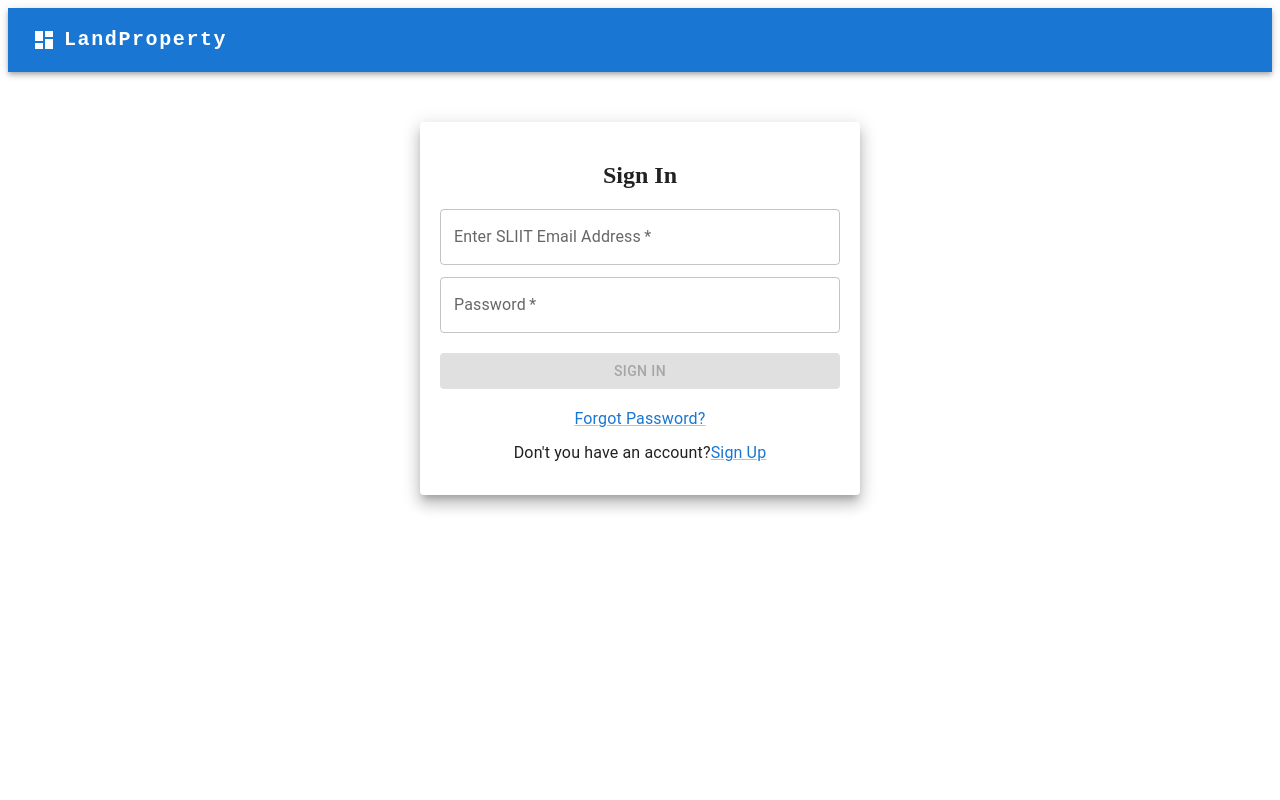
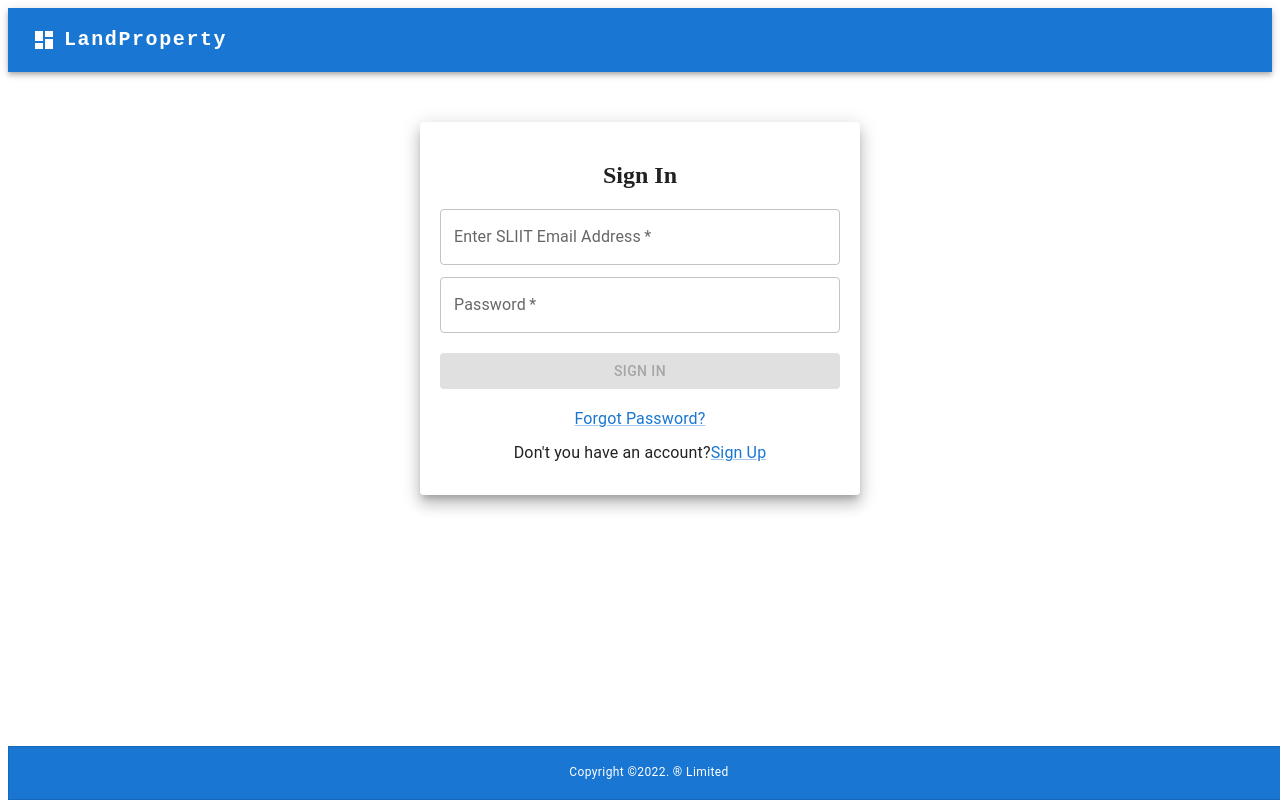
Before and after one commit to Muditha0829/LandProject, a React (Create React App) app in the folder client/: page /signin in a window 1280 px wide. Built offline with nearby package versions, Linux system fonts and the light colour scheme.

Commit message:
Modifications Added

```diff
--- a/client/src/components/login/SignIn.js
+++ b/client/src/components/login/SignIn.js
@@ -3,6 +3,7 @@ import {  Button, Grid, Link, Paper, TextField, Typography } from "@mui/material
 import axios from 'axios';
 import LoginNav from './LoginNav/LoginNav';
 
+import Footer from '../Footer';
 import { useNavigate } from 'react-router-dom';
 
 const paperStyle={padding:20, height:'auto', width:400, margin:'50px auto'};
@@ -99,7 +100,9 @@ const SignIn = () =>{
         </Typography>
         </div>
 
+
       </Paper>
+      <Footer/>
     </Grid>
     )
 
--- a/client/src/components/login/SignUp.js
+++ b/client/src/components/login/SignUp.js
@@ -1,7 +1,7 @@
 import {  Button, Grid, Link, Paper, TextField, Typography } from "@mui/material";
 import React, { useState } from "react";
 import { useNavigate} from 'react-router-dom';
-// import Logo from './../../images/SignIn&SignUp/sliit_logo.png';
+import Footer from "../Footer";
 import axios from 'axios';
 import LoginNav from './LoginNav/LoginNav';
 import Box from '@mui/material/Box';
@@ -143,6 +143,7 @@ const SignUp=()=>{
         </Typography>
         </div>
       </Paper>
+      <Footer/>
     </Grid>
   );
 }
```
